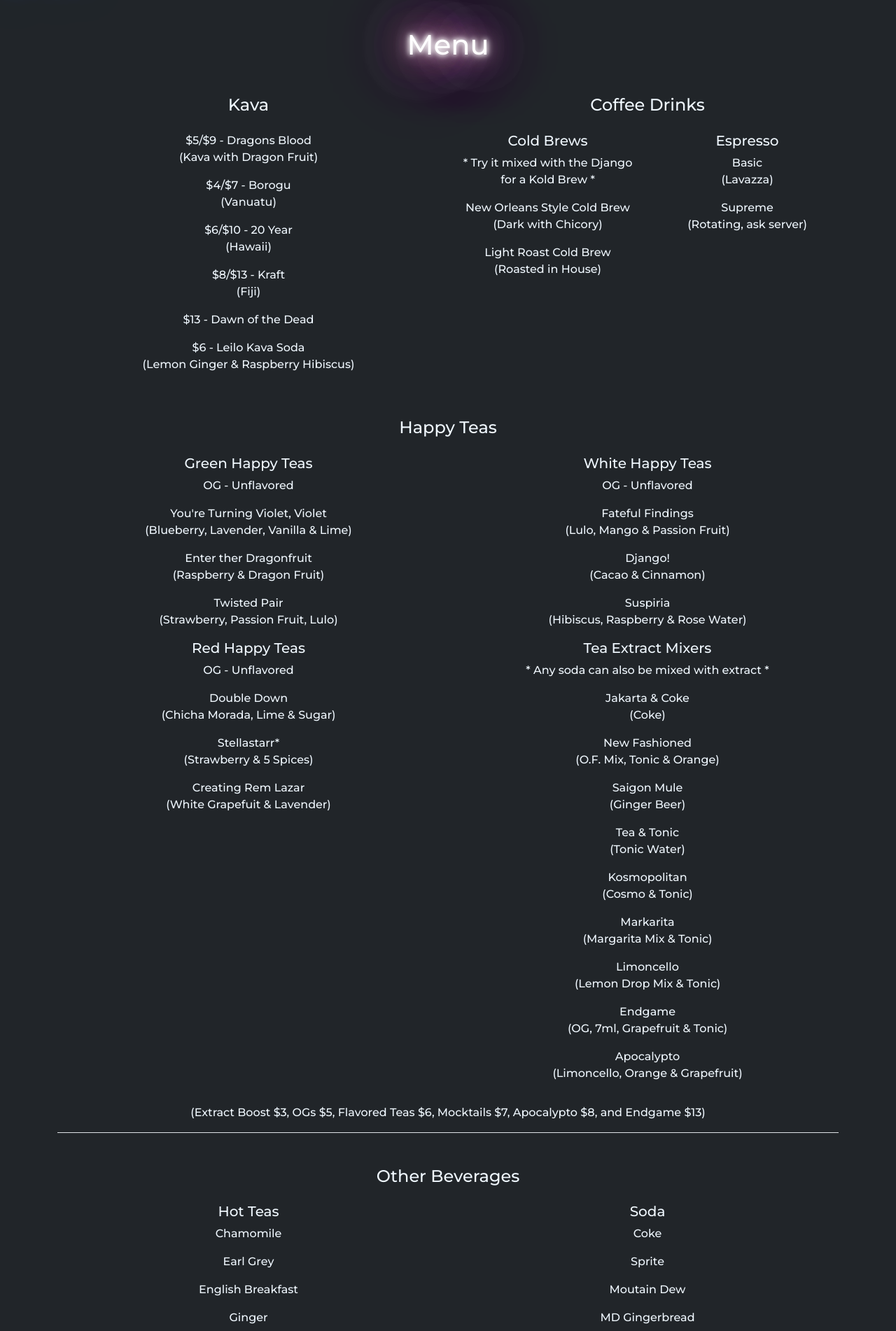
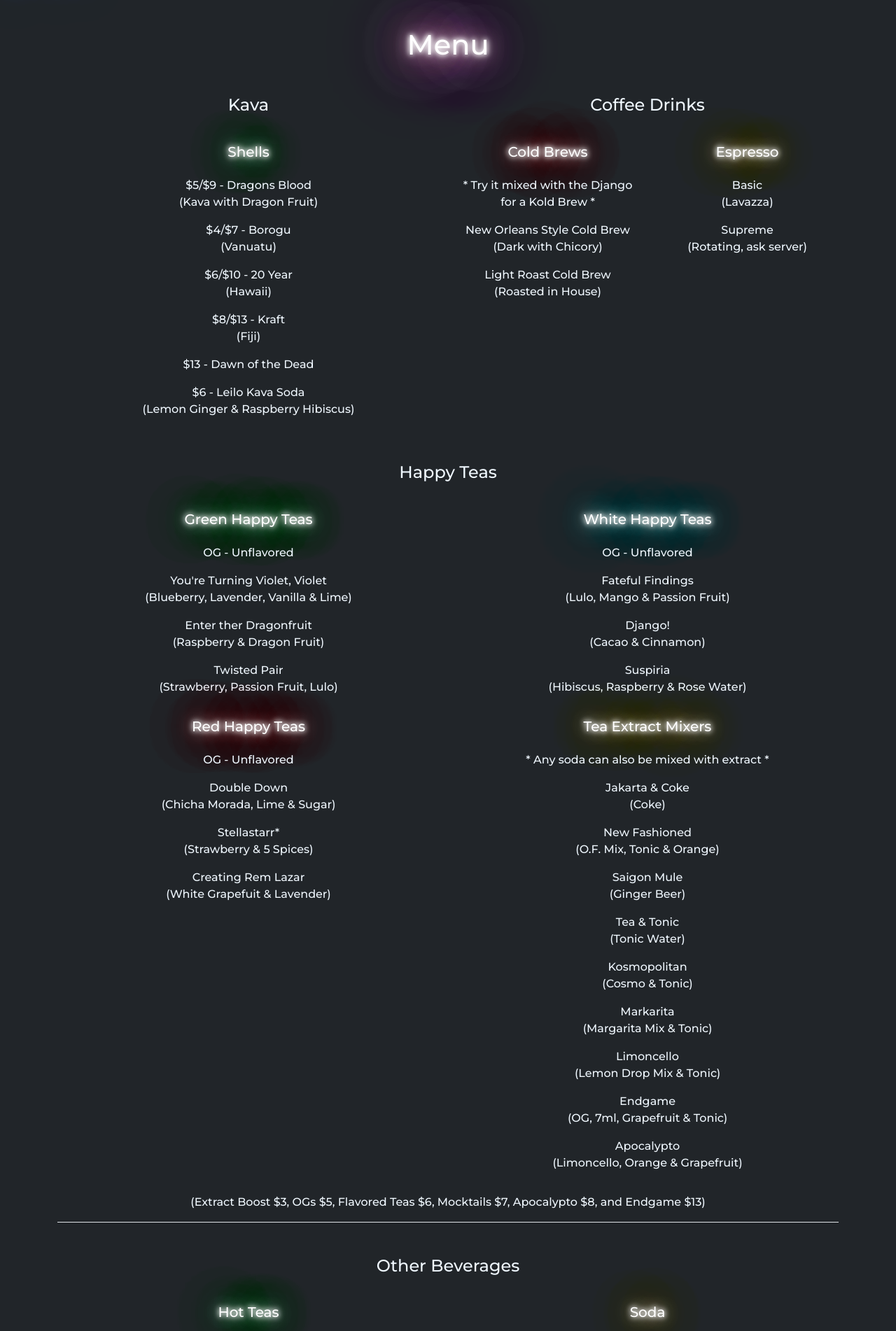
Before and after one commit to iamllcoolray/davie-kava-website, a PHP site: page /menu.php in a window 1280 px wide. Shown: the part 56-1958 px from the top of the page at 70% size. Run offline with PHP 8.4, Linux system fonts and the light colour scheme; some libraries are stand-ins or nearby versions.

Commit message:
added more styling to menu.php

```diff
--- a/css/main.css
+++ b/css/main.css
@@ -85,6 +85,19 @@ p, h4, h5, label, .aliceblue-text{
         0 0 151px #00FF7F;
   }
 
+  .neonTextRed {
+    color: #fff;
+    text-shadow:
+        0 0 7px #fff,
+        0 0 10px #fff,
+        0 0 21px #fff,
+        0 0 42px #FF0009,
+        0 0 82px #FF0009,
+        0 0 92px #FF0009,
+        0 0 102px #FF0009,
+        0 0 151px #FF0009;
+  }
+
   .neonTextOrange {
     color: #fff;
     text-shadow:
@@ -96,6 +109,19 @@ p, h4, h5, label, .aliceblue-text{
         0 0 92px #FFA400,
         0 0 102px #FFA400,
         0 0 151px #FFA400;
+  }
+
+  .neonTextWhite {
+    color: #fff;
+    text-shadow:
+        0 0 7px #fff,
+        0 0 10px #fff,
+        0 0 21px #fff,
+        0 0 42px #00F6FF,
+        0 0 82px #00F6FF,
+        0 0 92px #00F6FF,
+        0 0 102px #00F6FF,
+        0 0 151px #00F6FF;
   }
 
 .neonFlickerText {
--- a/menu.php
+++ b/menu.php
@@ -7,6 +7,7 @@
     <div class="pb-5 row text-center">
         <section id="kava" class="col-lg-6">
             <h4 class="pb-3">Kava</h4>
+            <h5 class="py-3 neonTextGreen">Shells</h5>
             <p>$5/$9 - Dragons Blood <br> (Kava with Dragon Fruit)</p>
             <p>$4/$7 - Borogu <br> (Vanuatu)</p>
             <p>$6/$10 - 20 Year <br> (Hawaii)</p>
@@ -18,13 +19,13 @@
             <h4 class="pb-3">Coffee Drinks</h4>
             <div class="row">
                 <div class="col-lg-6">
-                    <h5>Cold Brews</h5>
+                    <h5 class="py-3 neonTextRed">Cold Brews</h5>
                     <p>* Try it mixed with the Django for a Kold Brew *</p>
                     <p>New Orleans Style Cold Brew <br> (Dark with Chicory)</p>
                     <p>Light Roast Cold Brew <br> (Roasted in House)</p>
                 </div>
                 <div class="col-lg-6 ms-auto">
-                    <h5>Espresso</h5>
+                    <h5 class="py-3 neonTextOrange">Espresso</h5>
                     <p>Basic <br> (Lavazza)</p>
                     <p>Supreme <br> (Rotating, ask server)</p>
                 </div>
@@ -35,28 +36,28 @@
         <h4 class="pb-3">Happy Teas</h4>
         <div class="mb-3 row">
             <div class="col-lg-6">
-                <h5>Green Happy Teas</h5>
+                <h5 class="py-3 neonTextGreen">Green Happy Teas</h5>
                 <p>OG - Unflavored</p>
                 <p>You're Turning Violet, Violet <br> (Blueberry, Lavender, Vanilla & Lime)</p>
                 <p>Enter ther Dragonfruit <br> (Raspberry & Dragon Fruit)</p>
                 <p>Twisted Pair <br> (Strawberry, Passion Fruit, Lulo)</p>
             </div>
             <div class="col-lg-6">
-                <h5>White Happy Teas</h5>
+                <h5 class="py-3 neonTextWhite">White Happy Teas</h5>
                 <p>OG - Unflavored</p>
                 <p>Fateful Findings <br> (Lulo, Mango & Passion Fruit)</p>
                 <p>Django! <br> (Cacao & Cinnamon)</p>
                 <p>Suspiria <br> (Hibiscus, Raspberry & Rose Water)</p>
             </div>
             <div class="col-lg-6">
-                <h5>Red Happy Teas</h5>
+                <h5 class="py-3 neonTextRed">Red Happy Teas</h5>
                 <p>OG - Unflavored</p>
                 <p>Double Down <br> (Chicha Morada, Lime & Sugar)</p>
                 <p>Stellastarr* <br> (Strawberry & 5 Spices)</p>
                 <p>Creating Rem Lazar <br> (White Grapefuit & Lavender)</p>
             </div>
             <div class="col-lg-6">
-                <h5>Tea Extract Mixers</h5>
+                <h5 class="py-3 neonTextOrange">Tea Extract Mixers</h5>
                 <p>* Any soda can also be mixed with extract *</p>
                 <p>Jakarta & Coke <br> (Coke)</p>
                 <p>New Fashioned <br> (O.F. Mix, Tonic & Orange)</p>
@@ -75,7 +76,7 @@
         <h4 class="pt-5 pb-3">Other Beverages</h4>
         <div class="row">
             <div class="col-lg-6">
-                <h5>Hot Teas</h5>
+                <h5 class="py-3 neonTextGreen">Hot Teas</h5>
                 <p>Chamomile</p>
                 <p>Earl Grey</p>
                 <p>English Breakfast</p>
@@ -88,7 +89,7 @@
                 <p>Rooibos</p>
             </div>
             <div class="col-lg-6">
-                <h5>Soda</h5>
+                <h5 class="py-3 neonTextOrange">Soda</h5>
                 <p>Coke</p>
                 <p>Sprite</p>
                 <p>Moutain Dew</p>
@@ -100,12 +101,12 @@
                 <p>Vernors Ginger</p>
             </div>
             <div class="col-lg-6">
-                <h5>Pitchers</h5>
+                <h5 class="py-3 neonText">Pitchers</h5>
                 <p>$31 - Kava or Mocktails</p>
                 <p>$26 - Happy Teas</p>
             </div>
             <div class="col-lg-6">
-                <h5>Check Out</h5>
+                <h5 class="py-3 neonTextRed">Check Out</h5>
                 <p>Kristen's Kravings Menu for Edibles & Sweets</p>
             </div>
         </div>
```
